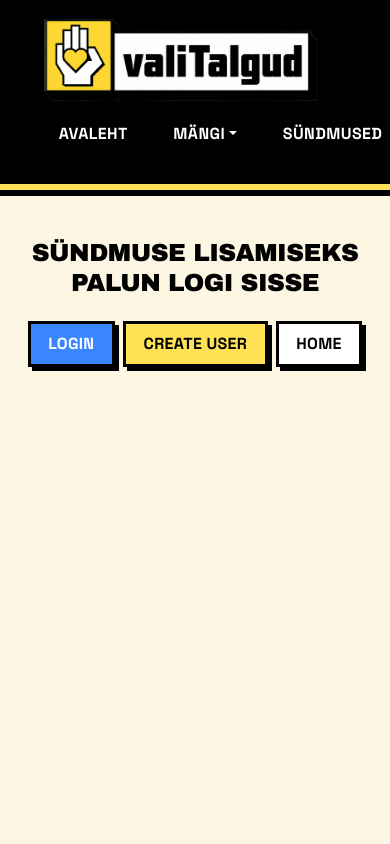
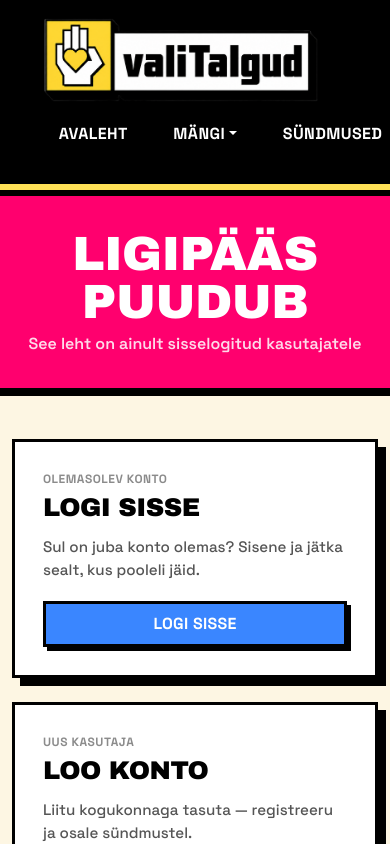
Before and after one commit to evenmarten/valitalgud, a Vue app in the folder frontend/: page /unauthorized in a window 390 px wide. Shown: the top 844 px of the page. Built offline with nearby package versions, Linux system fonts and the light colour scheme.

Commit message:
Redesign `UnauthorizedView` with improved UI and user flow
- Introduced a new hero banner with updated titles and subtitles.
- Reorganized buttons into action cards for login, registration, and navigation.
- Enhanced styling: added responsive design, updated typography, and card layouts.

```diff
--- a/frontend/src/views/UnauthorizedView.vue
+++ b/frontend/src/views/UnauthorizedView.vue
@@ -2,16 +2,38 @@
   <div>
     <AppNavbar />
 
-    <div class="container py-5 text-center">
-      <div class="row justify-content-center">
-        <div class="col-md-6">
-          <h2 class="mb-4">Sündmuse lisamiseks palun logi sisse</h2>
-          <div class="d-flex gap-2 justify-content-center">
-            <button class="btn btn-primary" @click="goToLogin">Login</button>
-            <button class="btn btn-secondary" @click="goToRegister">Create User</button>
-            <button class="btn btn-outline-secondary" @click="goToHome">Home</button>
+    <div class="hero-banner">
+      <div class="container text-center">
+        <h1 class="hero-title">Ligipääs puudub</h1>
+        <p class="hero-sub">See leht on ainult sisselogitud kasutajatele</p>
+      </div>
+    </div>
+
+    <div class="container py-5">
+      <div class="row justify-content-center g-4">
+
+        <div class="col-md-4">
+          <div class="action-card">
+            <p class="action-tag">Olemasolev konto</p>
+            <h3 class="action-title">Logi sisse</h3>
+            <p class="action-text">Sul on juba konto olemas? Sisene ja jätka sealt, kus pooleli jäid.</p>
+            <button class="btn btn-primary w-100" @click="goToLogin">Logi sisse</button>
           </div>
         </div>
+
+        <div class="col-md-4">
+          <div class="action-card">
+            <p class="action-tag">Uus kasutaja</p>
+            <h3 class="action-title">Loo konto</h3>
+            <p class="action-text">Liitu kogukonnaga tasuta — registreeru ja osale sündmustel.</p>
+            <button class="btn btn-success w-100" @click="goToRegister">Loo konto</button>
+          </div>
+        </div>
+
+      </div>
+
+      <div class="text-center mt-4">
+        <button class="btn btn-outline-secondary" @click="goToHome">Tagasi avalehele</button>
       </div>
     </div>
   </div>
@@ -37,3 +59,62 @@ export default {
   },
 }
 </script>
+
+<style scoped>
+.hero-banner {
+  background-color: var(--nb-pink);
+  border-bottom: var(--nb-border);
+  box-shadow: 0 5px 0 var(--nb-black);
+  padding: 2.5rem 0 2rem;
+}
+
+
+.hero-title {
+  font-size: 3rem;
+  color: var(--nb-white);
+  margin: 0 0 0.4rem;
+  line-height: 1;
+}
+
+.hero-sub {
+  font-size: 1rem;
+  font-weight: 600;
+  color: var(--nb-white);
+  opacity: 0.85;
+  margin: 0;
+}
+
+.action-card {
+  border: var(--nb-border);
+  box-shadow: var(--nb-shadow-lg);
+  background: var(--nb-white);
+  padding: 1.75rem;
+  height: 100%;
+  display: flex;
+  flex-direction: column;
+}
+
+.action-tag {
+  font-size: 0.75rem;
+  font-weight: 800;
+  text-transform: uppercase;
+  letter-spacing: 0.5px;
+  color: var(--nb-black);
+  opacity: 0.45;
+  margin: 0 0 0.3rem;
+}
+
+.action-title {
+  font-family: 'Archivo Black', sans-serif;
+  text-transform: uppercase;
+  font-size: 1.6rem;
+  margin: 0 0 0.75rem;
+}
+
+.action-text {
+  font-size: 0.95rem;
+  color: #555;
+  flex-grow: 1;
+  margin-bottom: 1.25rem;
+}
+</style>
```
